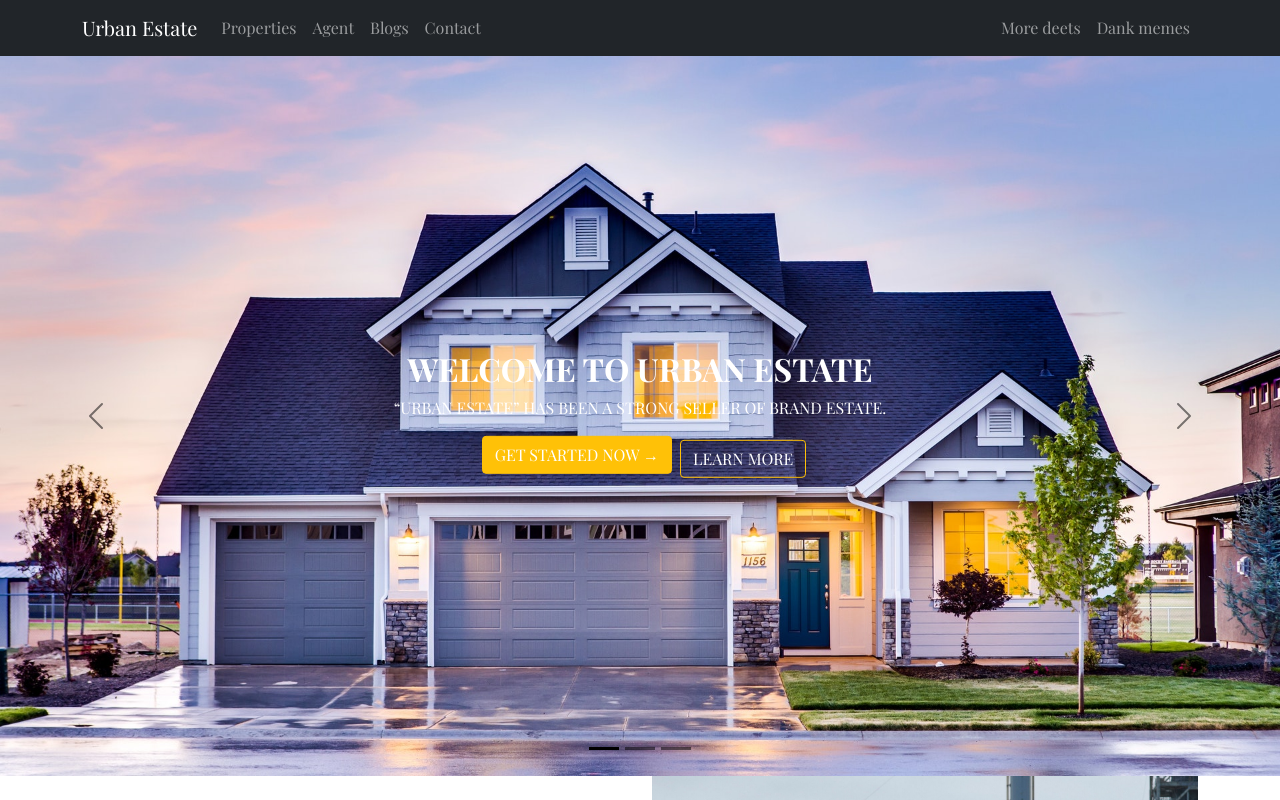
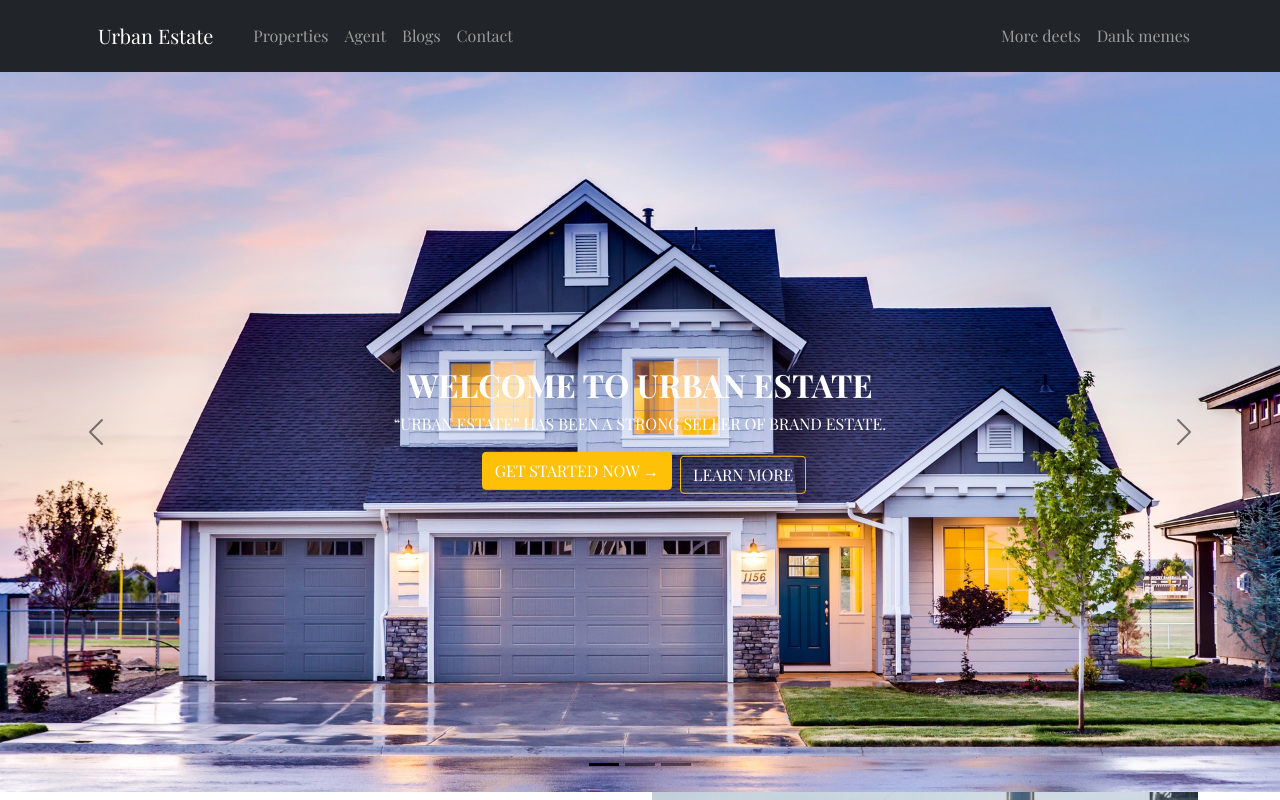
Before and after one commit to webdmamun/client-side-realState, a React (Create React App) app: page / in a window 1280 px wide. Shown: the top 800 px of the page. Built offline with nearby package versions, Linux system fonts and the light colour scheme.

Commit message:
header-bug-fix

```diff
--- /dev/null
+++ b/src/Pages/Shared/Header/Header.css
@@ -0,0 +1,3 @@
+.nav-link {
+  color: #ffffff;
+}
--- a/src/Pages/Shared/Header/Header.js
+++ b/src/Pages/Shared/Header/Header.js
@@ -1,13 +1,18 @@
 import React from "react";
 import { Container, Nav, Navbar } from "react-bootstrap";
 import { Link } from "react-router-dom";
+import "./Header.css";
 
 const Header = () => {
   return (
     <>
       <Navbar collapseOnSelect expand="lg" bg="dark" variant="dark">
         <Container>
-          <Navbar.Brand to="/">Urban Estate</Navbar.Brand>
+          <Navbar.Brand>
+            <Link className="nav-link" to="/">
+              Urban Estate
+            </Link>
+          </Navbar.Brand>
           <Navbar.Toggle aria-controls="responsive-navbar-nav" />
           <Navbar.Collapse id="responsive-navbar-nav">
             <Nav className="me-auto">
```
